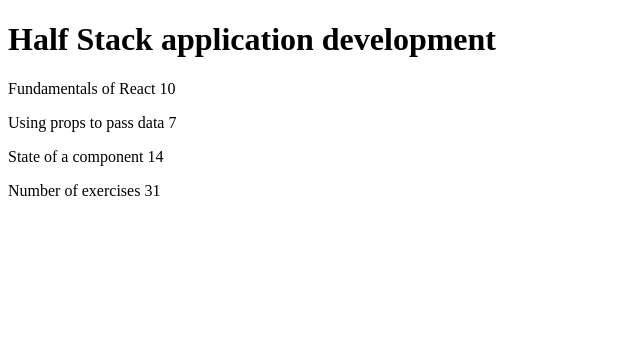
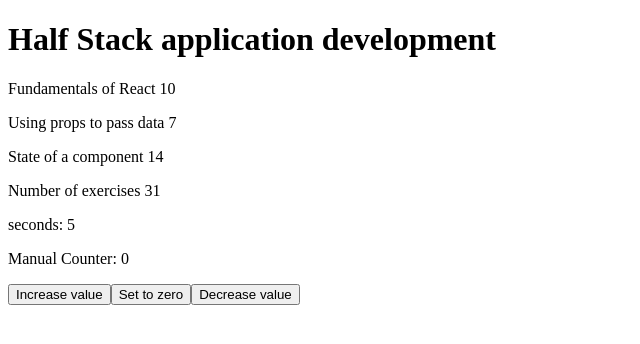
Before and after one commit to hernanruscica/fullstackopen, a React (Vite) app in the folder part1/: page / in a window 1280 px wide. Shown: the top 344 px of the page, without its empty margins (0-640 px from the left). Built offline with nearby package versions, Linux system fonts and the light colour scheme.

Commit message:
part1C: Component state, event handlers

```diff
--- a/part1/src/App.jsx
+++ b/part1/src/App.jsx
@@ -1,3 +1,5 @@
+
+import { useState } from "react";
 
 const Header = (props) => {
   const {course} = props;
@@ -34,8 +36,40 @@
   )
 }
 
+/* part1C: Component state, event handlers */
+const Display = ({value, text}) => (<p>{text}{value}</p>);
+const MyButton = ( { handlerClick, btnText } ) => (<button onClick={handlerClick}>{ btnText }</button>);
+
+const ShowSeconds = () => {
+  const [counter, setCounter] = useState(0);
+  setTimeout(
+    () => setCounter(counter + 1),
+    1000
+  )
+  console.log('Rendering ...', counter);
+  return (
+    <Display value={counter} text="seconds: " />
+  )
+}
+
+const ManualCounter = () => {
+  const [manualCounter, setManualCounter] = useState(0);
+
+  const increaseValue = () => setManualCounter(manualCounter + 1);
+  const decreaseValue = () => setManualCounter(manualCounter - 1);
+  const setToZero = () => setManualCounter(0);
+  return (
+    /* part1C: Component state, event handlers */
+    <>
+      <Display value={manualCounter} text="Manual Counter: " />
+      <MyButton handlerClick = { increaseValue } btnText = "Increase value" />
+      <MyButton handlerClick = { setToZero } btnText = "Set to zero" />
+      <MyButton handlerClick = { decreaseValue } btnText = "Decrease value" />
+    </>
+  )
+}
+
 const App = () => {
-
   /*Exercise 1.5 : Course Information step 5  */
   const course = {
     name: 'Half Stack application development',
@@ -60,6 +94,8 @@
       <Header course={course.name} />
       <Content parts={course.parts} />
       <Total parts={course.parts} />
+      <ShowSeconds />
+      <ManualCounter />
     </div>
   )
 }
```
